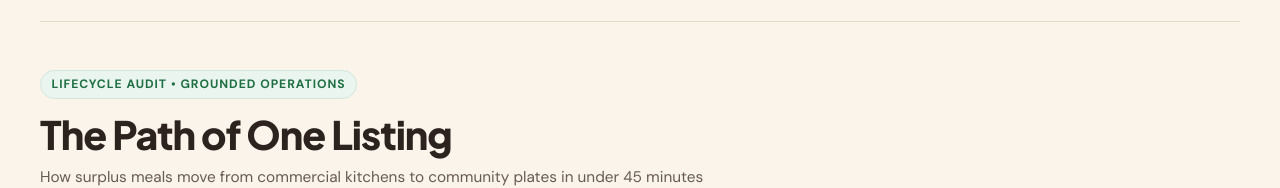
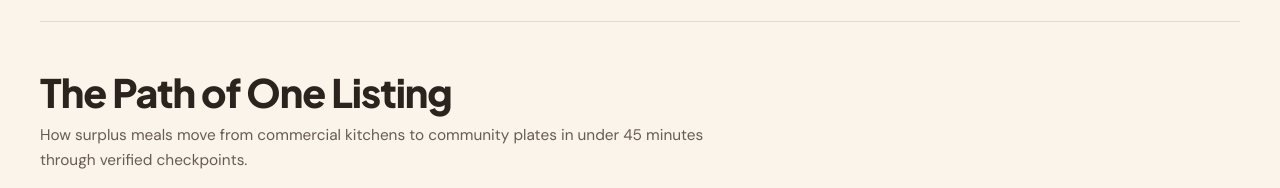
Before and after one commit to ashish-dev-hub/RescueBite-AI, a React (Vite) app in the folder frontend/: page / in a window 1280 px wide. Shown: the part 720-908 px from the top of the page. Built offline with nearby package versions, Linux system fonts and the light colour scheme; no server answers.

Commit message:
fix(landing): remove lifecycle audit tag from Path of One Listing section

```diff
--- a/frontend/src/pages/LandingPage.jsx
+++ b/frontend/src/pages/LandingPage.jsx
@@ -271,9 +271,6 @@ export default function LandingPage({ onSelectRole, onOpenAuth }) {
       {/* REAL LISTING LIFECYCLE TIMELINE */}
       <section className="section-bhojan-wrapper">
         <div className="section-bhojan-header">
-          <div className="section-bhojan-tag">
-            Lifecycle Audit &bull; Grounded Operations
-          </div>
           <h2 className="section-bhojan-title">
             The Path of One Listing
           </h2>
```
